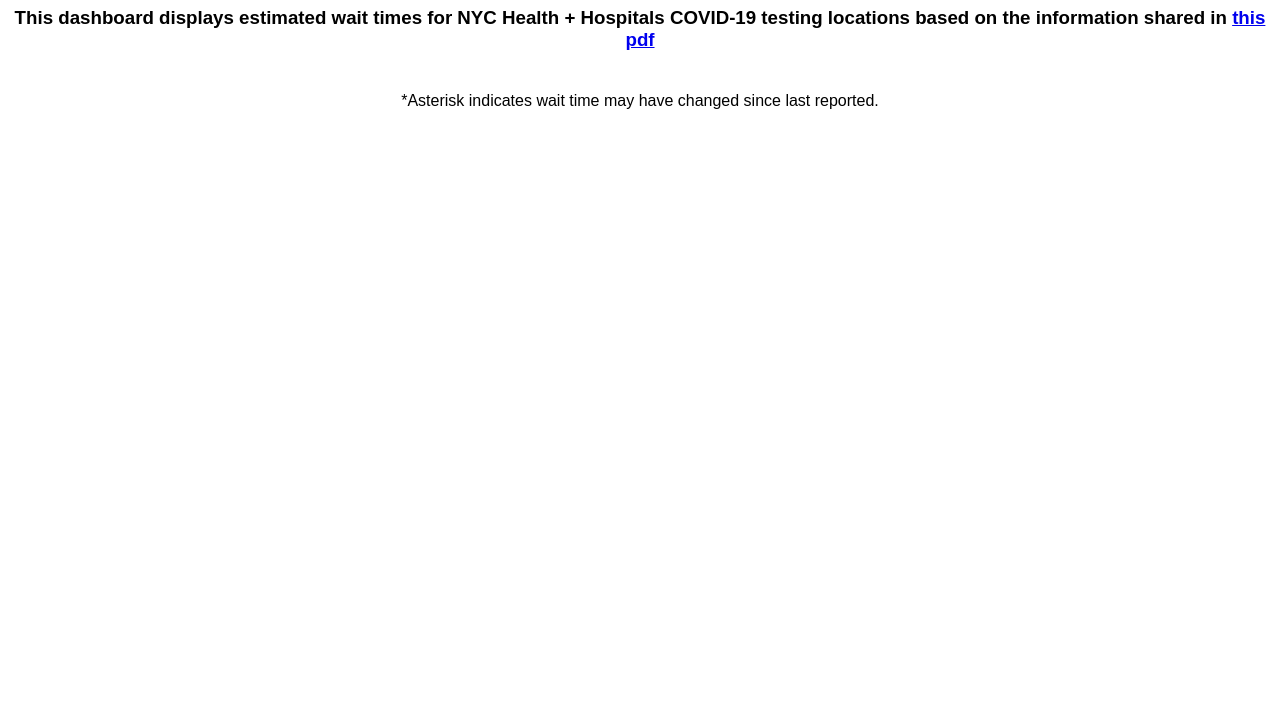
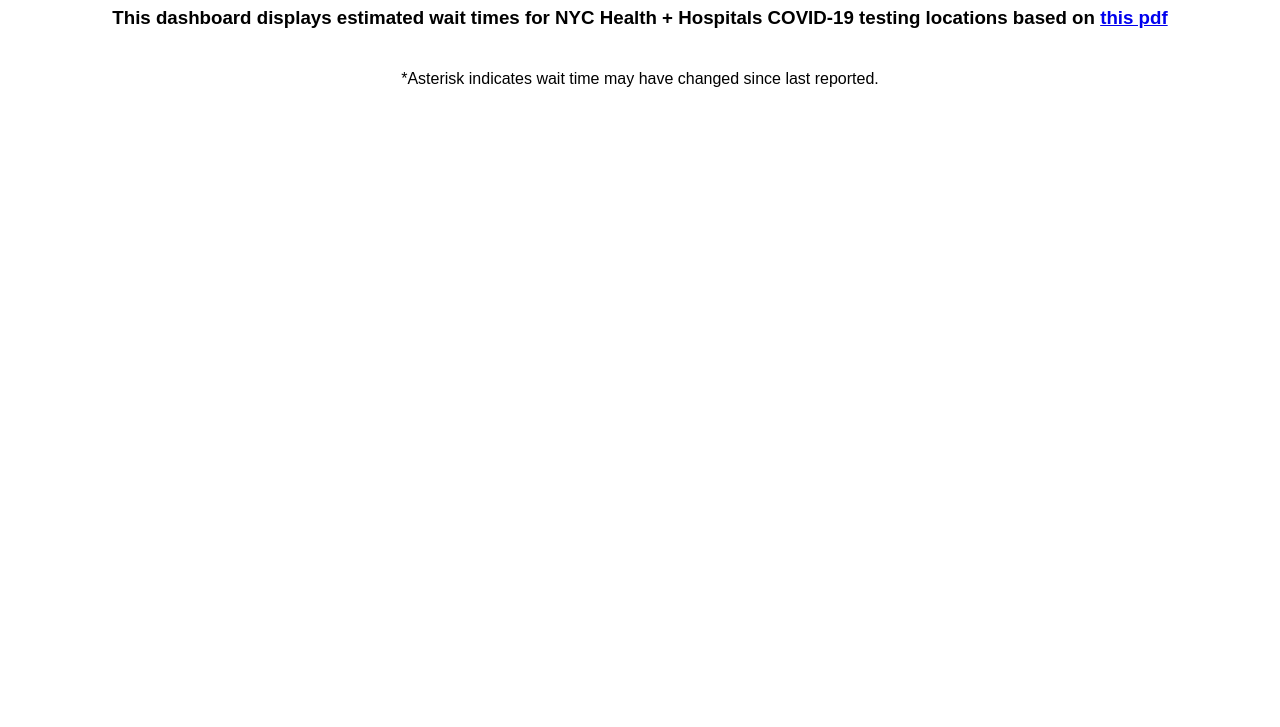
Before and after one commit to lominsky/NCYHHWaitTimes, a plain HTML site: page index.html in a window 1280 px wide. Shown: the part 73-800 px from the top of the page. Drawn offline with Linux system fonts and the light colour scheme; no server answers.

Commit message:
changed wording

```diff
--- a/index.html
+++ b/index.html
@@ -67,7 +67,7 @@
 <body>
 	<h1>COVID-19 Testing Wait Time</h1>
 
-	<h3>This dashboard displays estimated wait times for NYC Health + Hospitals COVID-19 testing locations based on the information shared in <a href="https://hhinternet.blob.core.windows.net/wait-times/testing-wait-times.pdf">this pdf</a></h3>
+	<h3>This dashboard displays estimated wait times for NYC Health + Hospitals COVID-19 testing locations based on <a href="https://hhinternet.blob.core.windows.net/wait-times/testing-wait-times.pdf">this pdf</a></h3>
 	<h4 id="datetime"></h4>
 	<h6 id="timestamp"></h6>
 
```
